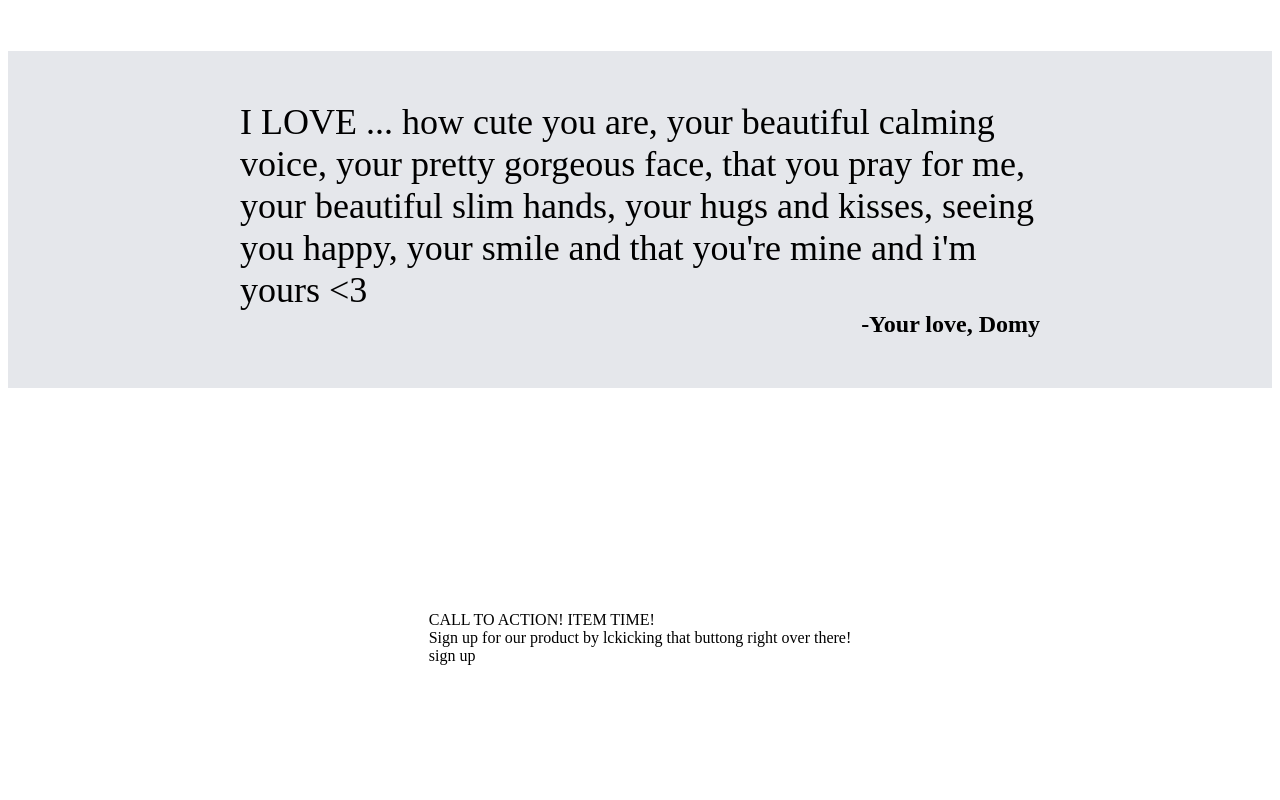
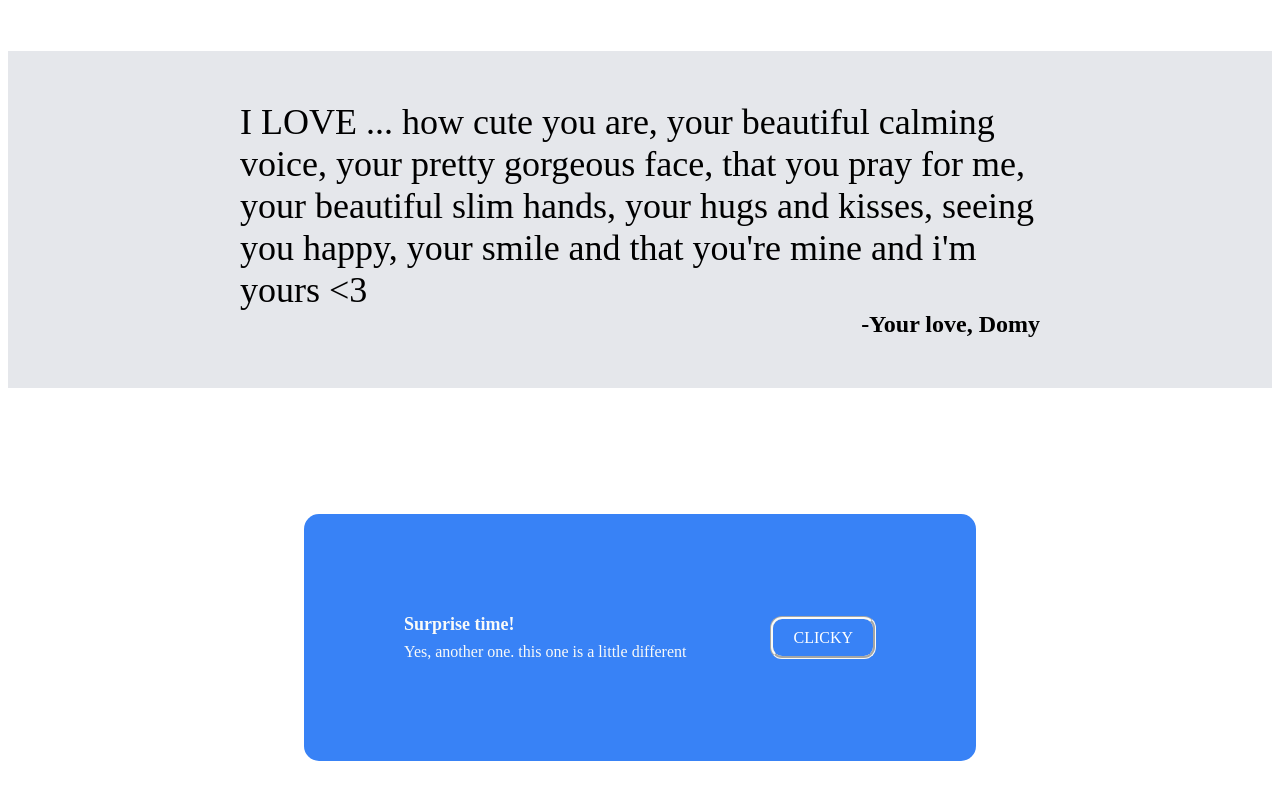
Before and after one commit to medioqre/project, a plain HTML site: page index.html in a window 1280 px wide. Shown: the part 962-1762 px from the top of the page. Drawn offline with Linux system fonts and the light colour scheme.

Commit message:
finished the blue thing section, gonna add a link later or an idea wtv

```diff
--- a/index.html
+++ b/index.html
@@ -67,13 +67,13 @@
             </div>
         </div>
         <div class="idk">
-            <div class="signup?">
+            <div class="signupg">
                 <div class="idktext">
-                    <div class="signupheading">CALL TO ACTION! ITEM TIME!</div>
-                    <div class="underheading">Sign up for our product by lckicking that buttong right over there!</div>
+                    <div class="signupheading">Surprise time!</div>
+                    <div class="underheading">Yes, another one. this one is a little different</div>
                 </div>
                 <div class="buttoner">
-                    <div class="buttontext">sign up</div>
+                    <a href="https://youtube.com" class="buttontext">CLICKY</a>
                 </div>
             </div>
         </div>
--- a/style.css
+++ b/style.css
@@ -10,6 +10,7 @@
     padding: 16px 125px 0;
     flex-wrap: nowrap;
     flex-shrink: 0;
+    gap: 50px;
 }
 .links{
     display: flex;
@@ -147,6 +148,35 @@ img{
     align-items: center;
     min-height: 500px;
 }
+.signupg{
+    display: flex;
+    justify-content: center;
+    align-items: center;
+    gap: 100px;
+    background-color: #3882F6;
+    color: #F9FAF8;
+    padding: 100px;
+    border-radius: 15px;
+}
+.buttoner{
+    align-self: center;
+}
+.buttontext{
+    border: #F9FAF8;
+    border-style: groove;
+    border-radius: 12px;
+    padding: 10px 20px;
+
+}
+.signupheading{
+    font-size: 18px;
+    font-weight: bolder;
+}
+.idktext{
+    display: flex;
+    flex-direction: column;
+    gap: 8px;
+}
 
 
 
```
